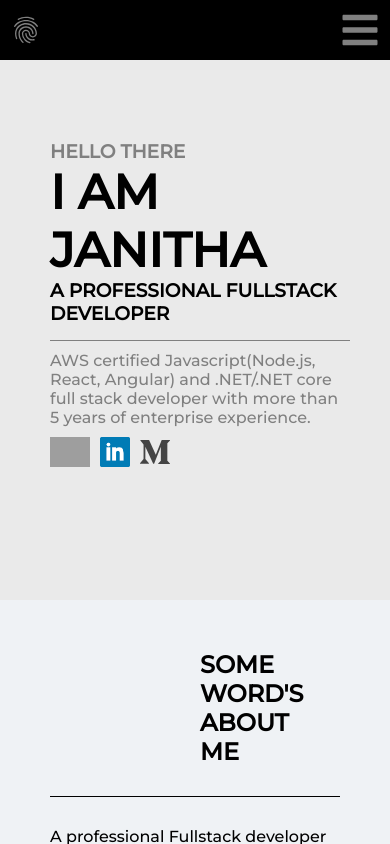
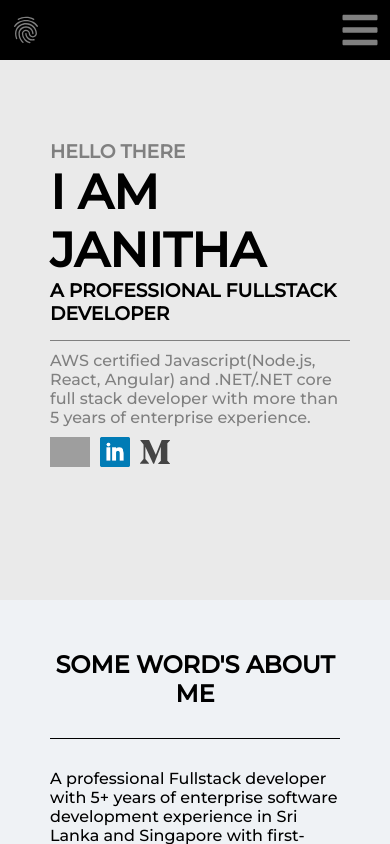
Before and after one commit to janitha000/my-site, a React (Create React App) app: page / in a window 390 px wide. Shown: the top 844 px of the page. Built offline with nearby package versions, Linux system fonts and the light colour scheme; grey boxes are pictures that could not be loaded.

Commit message:
title alignment

```diff
--- a/src/components/About/About.css
+++ b/src/components/About/About.css
@@ -84,4 +84,9 @@
     .about__right{
         display: none;
     }
+
+    .about__title{
+        margin: 0px 50px 0px 50px;
+
+    }
 }
--- a/src/components/Blog/BlogContent.css
+++ b/src/components/Blog/BlogContent.css
@@ -18,7 +18,6 @@
     align-content: center;
     text-align: center;
     padding-bottom: 30px;
-    margin: 0px 200px 0px 200px;
 
 }
 
```
